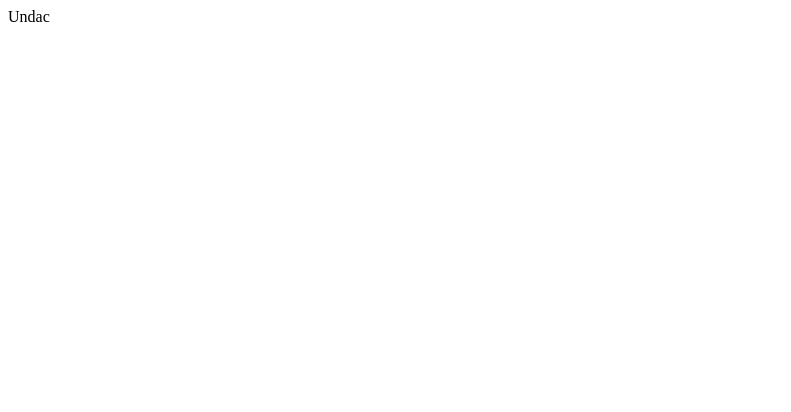
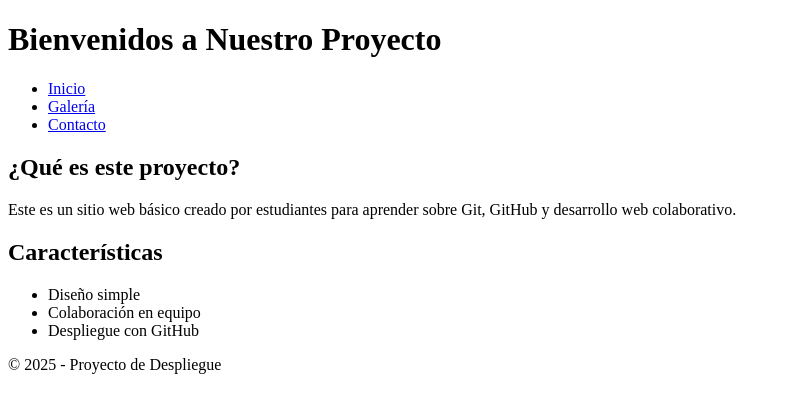
Before and after one commit to Lyell30/Trabajo_despliegue, a plain HTML site: page index.html in a window 1280 px wide. Shown: the whole page, without its empty margins (0-791 px from the left). Drawn offline with Linux system fonts and the light colour scheme.

Commit message:
Trabajo despliegue

```diff
--- a/index.html
+++ b/index.html
@@ -1 +1,41 @@
-Undac
+<!DOCTYPE html>
+<html lang="es">
+<head>
+  <meta charset="UTF-8">
+  <meta name="viewport" content="width=device-width, initial-scale=1.0">
+  <title>Undac</title>
+  <link rel="stylesheet" href="estilo.css">
+</head>
+<body>
+  <header>
+    <h1>Bienvenidos a Nuestro Proyecto</h1>
+    <nav>
+      <ul>
+        <li><a href="#">Inicio</a></li>
+        <li><a href="#">Galería</a></li>
+        <li><a href="#">Contacto</a></li>
+      </ul>
+    </nav>
+  </header>
+
+  <main>
+    <section>
+      <h2>¿Qué es este proyecto?</h2>
+      <p>Este es un sitio web básico creado por estudiantes para aprender sobre Git, GitHub y desarrollo web colaborativo.</p>
+    </section>
+
+    <section>
+      <h2>Características</h2>
+      <ul>
+        <li>Diseño simple</li>
+        <li>Colaboración en equipo</li>
+        <li>Despliegue con GitHub</li>
+      </ul>
+    </section>
+  </main>
+
+  <footer>
+    <p>© 2025 - Proyecto de Despliegue</p>
+  </footer>
+</body>
+</html>
```
